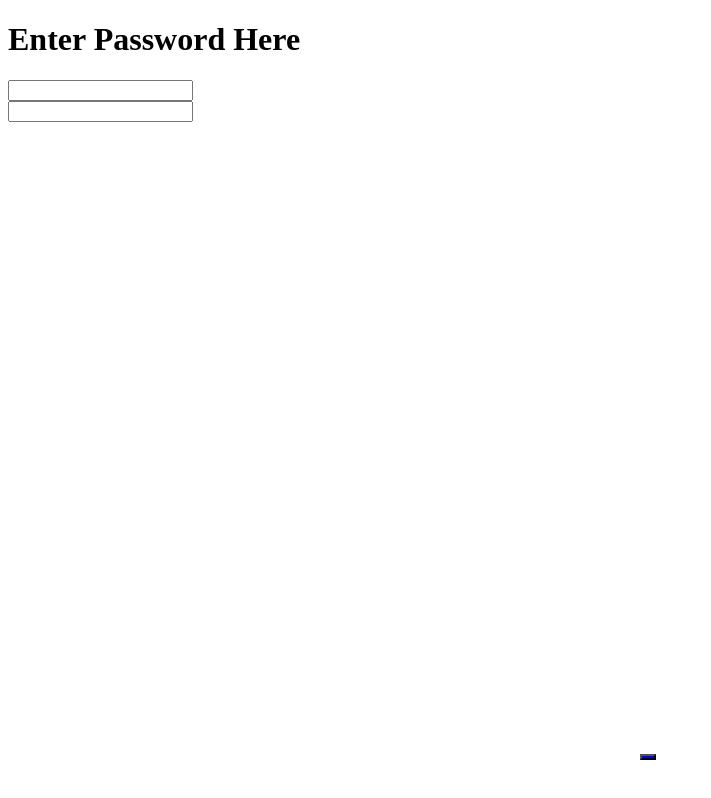
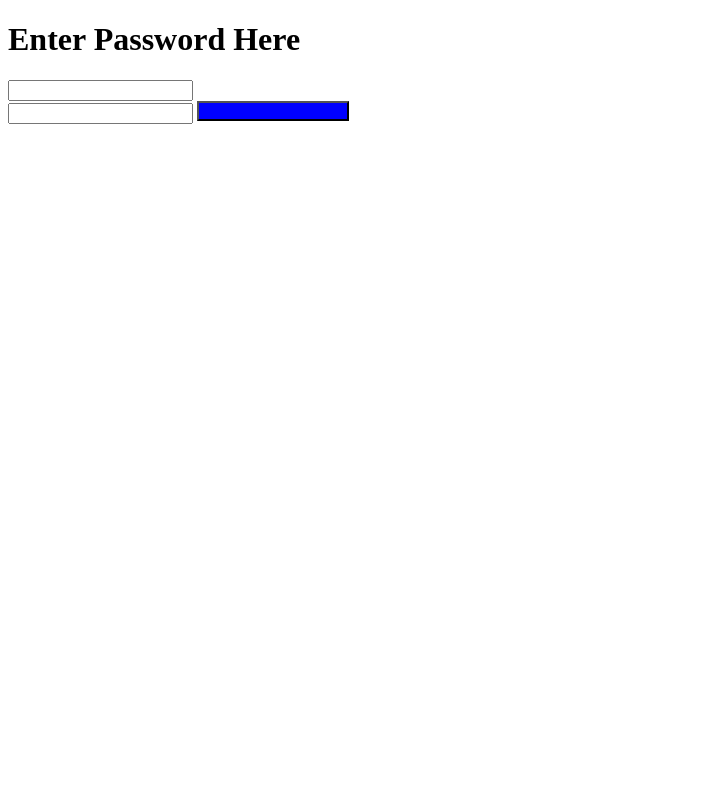
Before and after one commit to squidward246831/new-nice-website, a plain HTML site: page index.html in a window 1280 px wide. Shown: the top 798 px of the page, without its empty margins (0-711 px from the left). Drawn offline with Linux system fonts and the light colour scheme.

Commit message:
i big dum

```diff
--- a/index.html
+++ b/index.html
@@ -6,7 +6,8 @@
     <style media="screen">
       button {
         background-color: blue;
-        margin: 50%
+        height: 20px;
+        width: 12%;
       }
     </style>
   </head>
```
